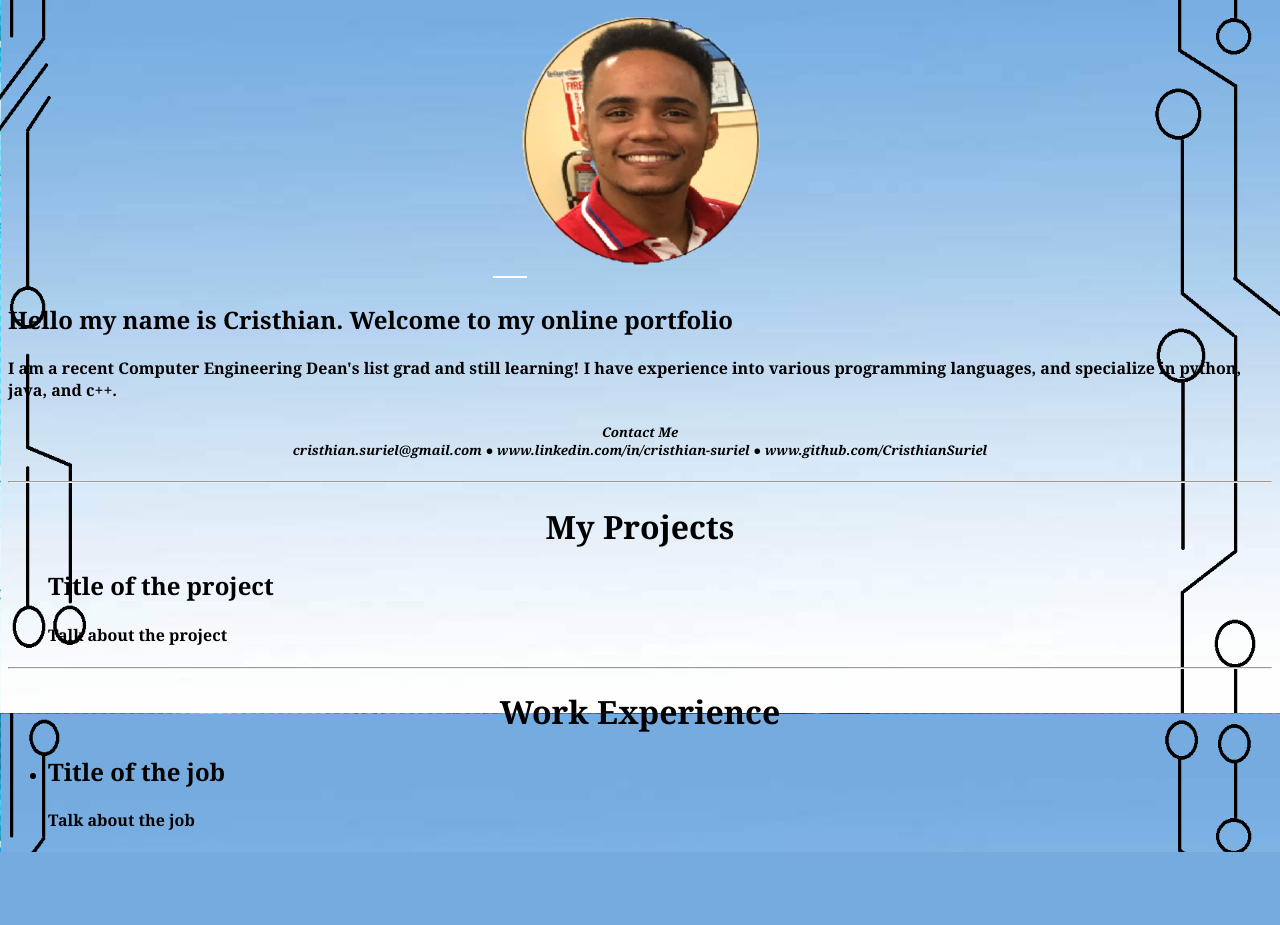
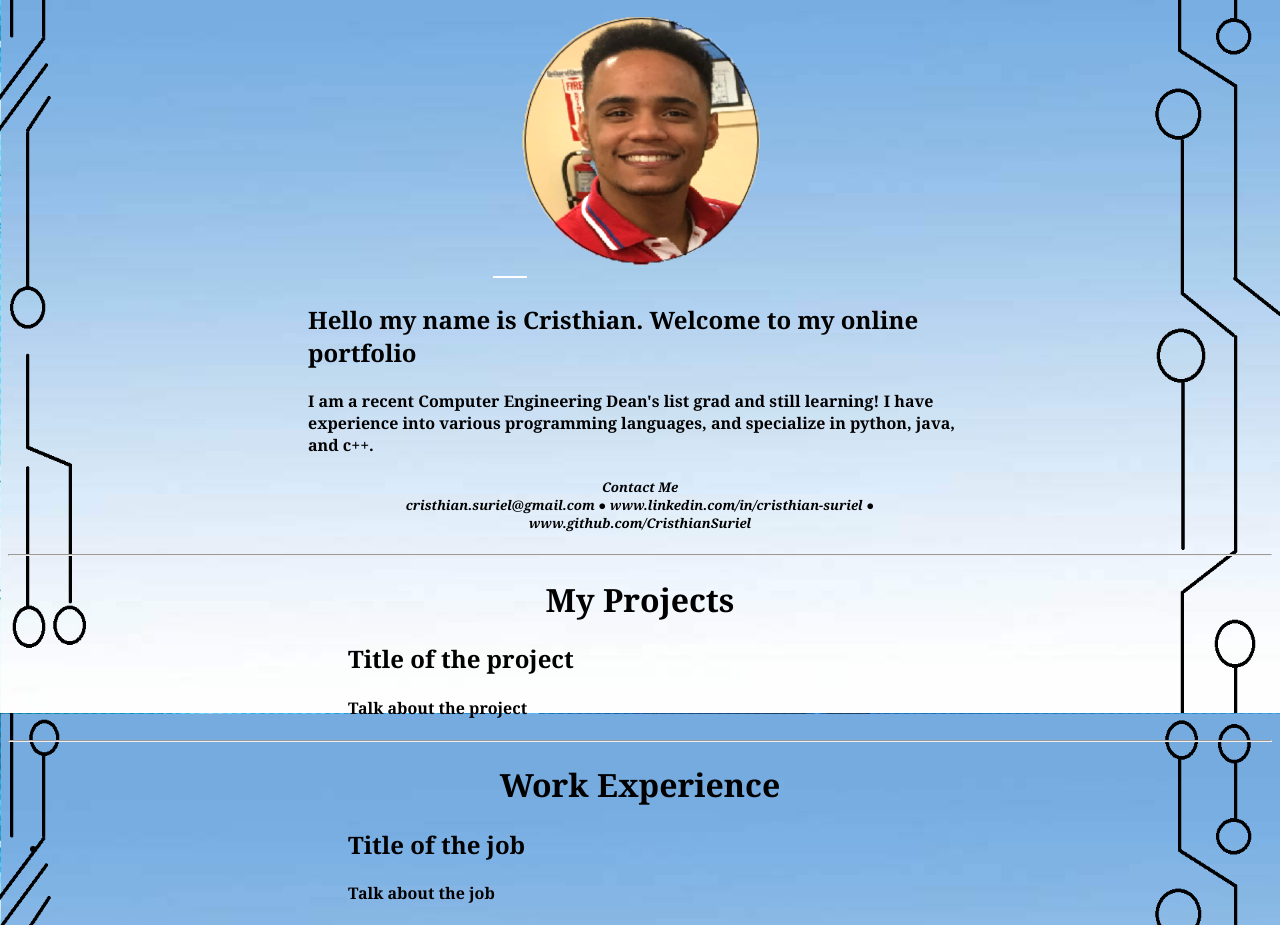
Before and after one commit to CristhianSuriel/onlinePortfolio-P1, a Flask app: page / in a window 1280 px wide. Shown: the part 87-1012 px from the top of the page. Before the commit the page ends 939 px from the top, so only its background shows below. Run offline with Flask 2, Linux system fonts and the light colour scheme.

Commit message:
Made changes

```diff
--- a/static/style.css
+++ b/static/style.css
@@ -8,13 +8,21 @@
 }
 h1 {
     color: black;
+    margin-right: 300px;
+    margin-left: 300px;
 }
 h2 {
     color: black;
+    margin-right: 300px;
+    margin-left: 300px;
 }
 h4 {
     color: black;
+    margin-right: 300px;
+    margin-left: 300px;
 }
 h5 {
     color: black;
+    margin-right: 300px;
+    margin-left: 300px;
 }
```
